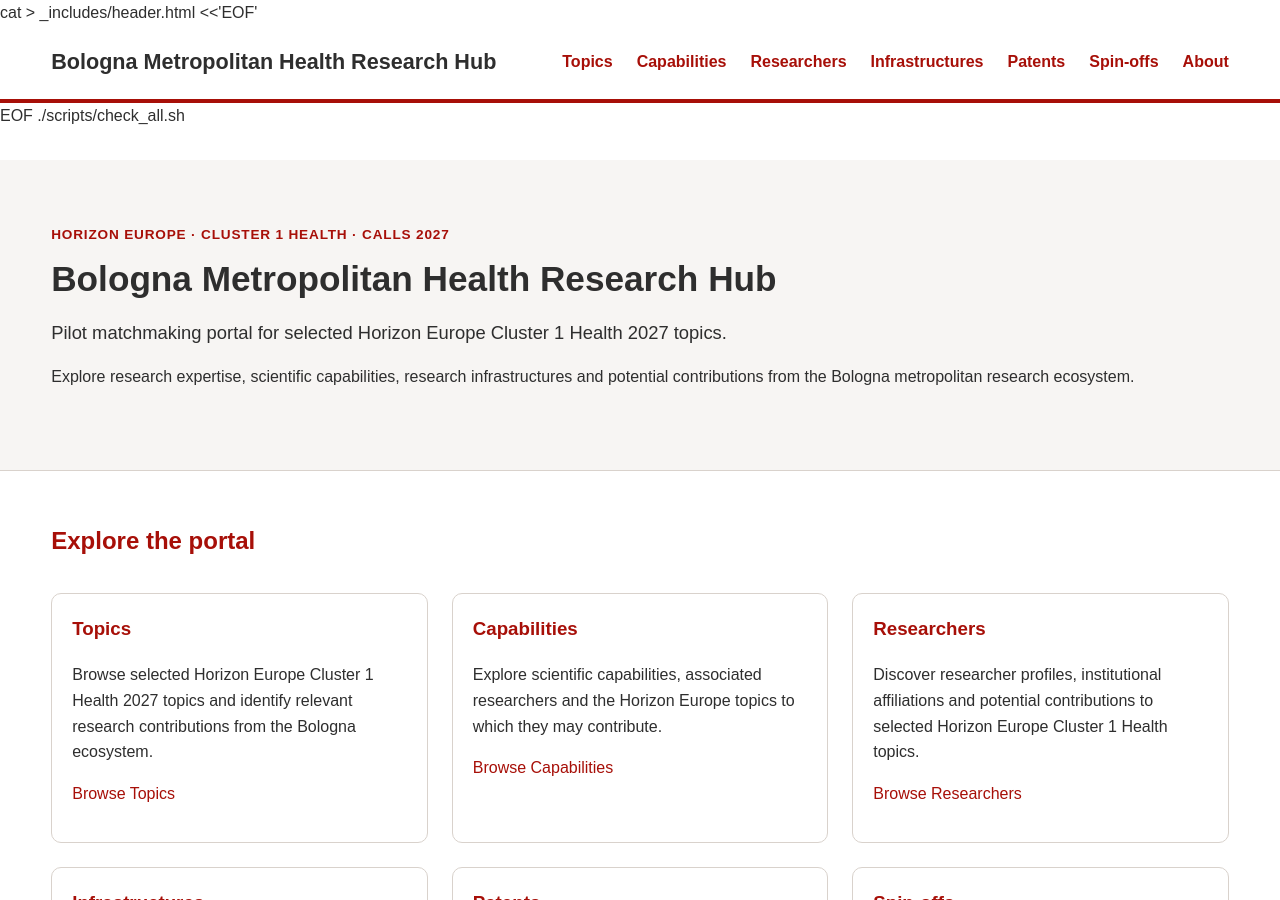
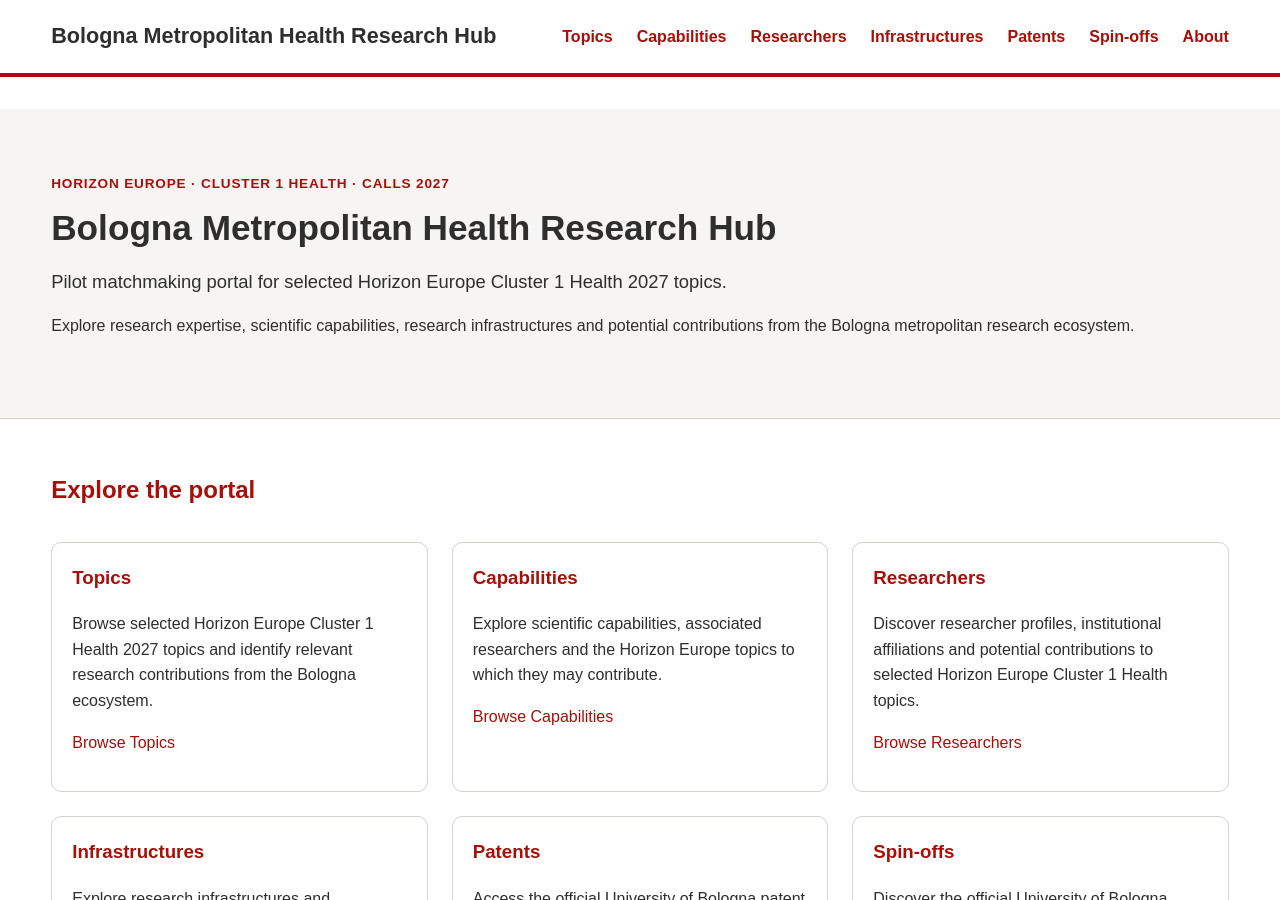
Before and after one commit to ARIC-LHS/bologna-health-hub, a Jekyll site: the page built from index.md, in a window 1280 px wide and 900 px high. Built offline with Jekyll 4.4.1, drawn with Linux system fonts in a browser that asks for light colours.

Commit message:
fix: remove shell artifacts from header

```diff
--- a/_includes/header.html
+++ b/_includes/header.html
@@ -1,4 +1,3 @@
-cat > _includes/header.html <<'EOF'
 <header class="site-header">
   <div class="container header-inner">
     <a class="site-title" href="{{ '/' | relative_url }}">
@@ -16,6 +15,3 @@
     </nav>
   </div>
 </header>
-EOF
-
-./scripts/check_all.sh
```
